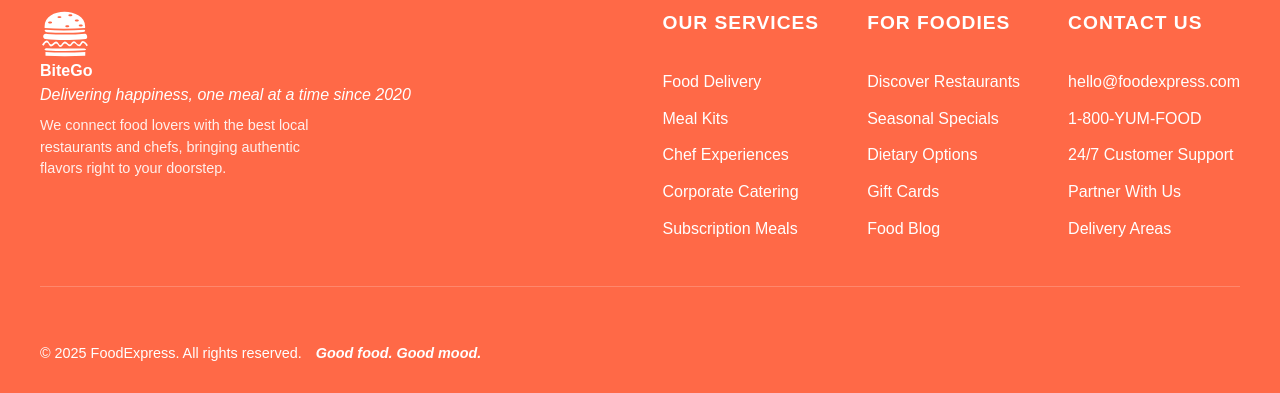
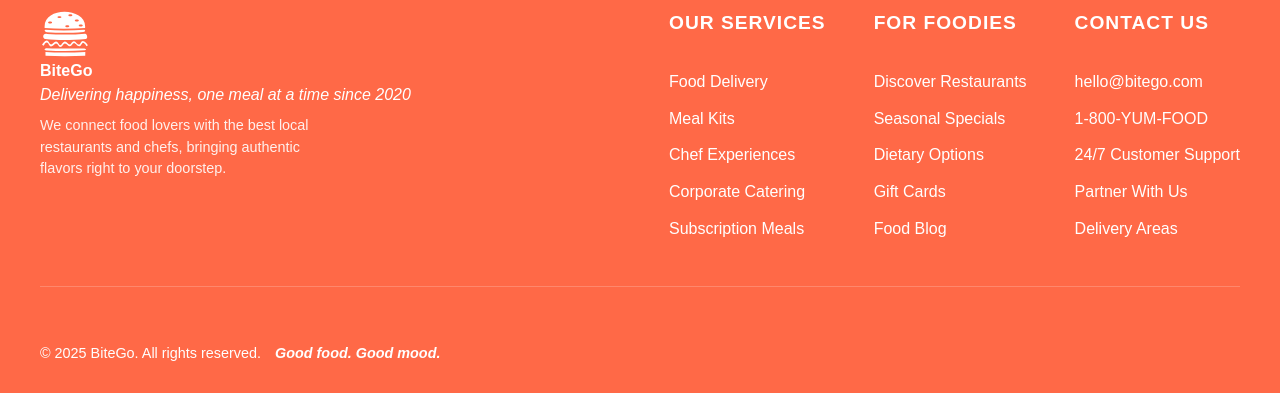
Before and after one commit to SharvariShanbhag/Food-Delivery-Webpage, a React (Vite) app: page / in a window 1280 px wide. Shown: the part 4021-4414 px from the top of the page. Built offline with nearby package versions, Linux system fonts and the light colour scheme.

Commit message:
Hello to my Food Delivery webpage

```diff
--- a/src/components/Footer.jsx
+++ b/src/components/Footer.jsx
@@ -39,7 +39,7 @@ function Footer() {
           <div className="link-column">
             <h3>Contact Us</h3>
             <ul>
-              <li><a href="mailto:hello@foodexpress.com">hello@foodexpress.com</a></li>
+              <li><a href="mailto:hello@foodexpress.com">hello@bitego.com</a></li>
               <li><a href="tel:+1800YUMFOOD">1-800-YUM-FOOD</a></li>
               <li>24/7 Customer Support</li>
               <li>Partner With Us</li>
@@ -50,7 +50,7 @@ function Footer() {
       </div>
 
       <div className="footer-bottom">
-        <p>&copy; {new Date().getFullYear()} FoodExpress. All rights reserved. <span className="food-slogan">Good food. Good mood.</span></p>
+        <p>&copy; {new Date().getFullYear()} BiteGo. All rights reserved. <span className="food-slogan">Good food. Good mood.</span></p>
         <div className="social-icons">
           <a href="#" aria-label="Facebook"><i className="fab fa-facebook"></i></a>
           <a href="#" aria-label="Instagram"><i className="fab fa-instagram"></i></a>
```
